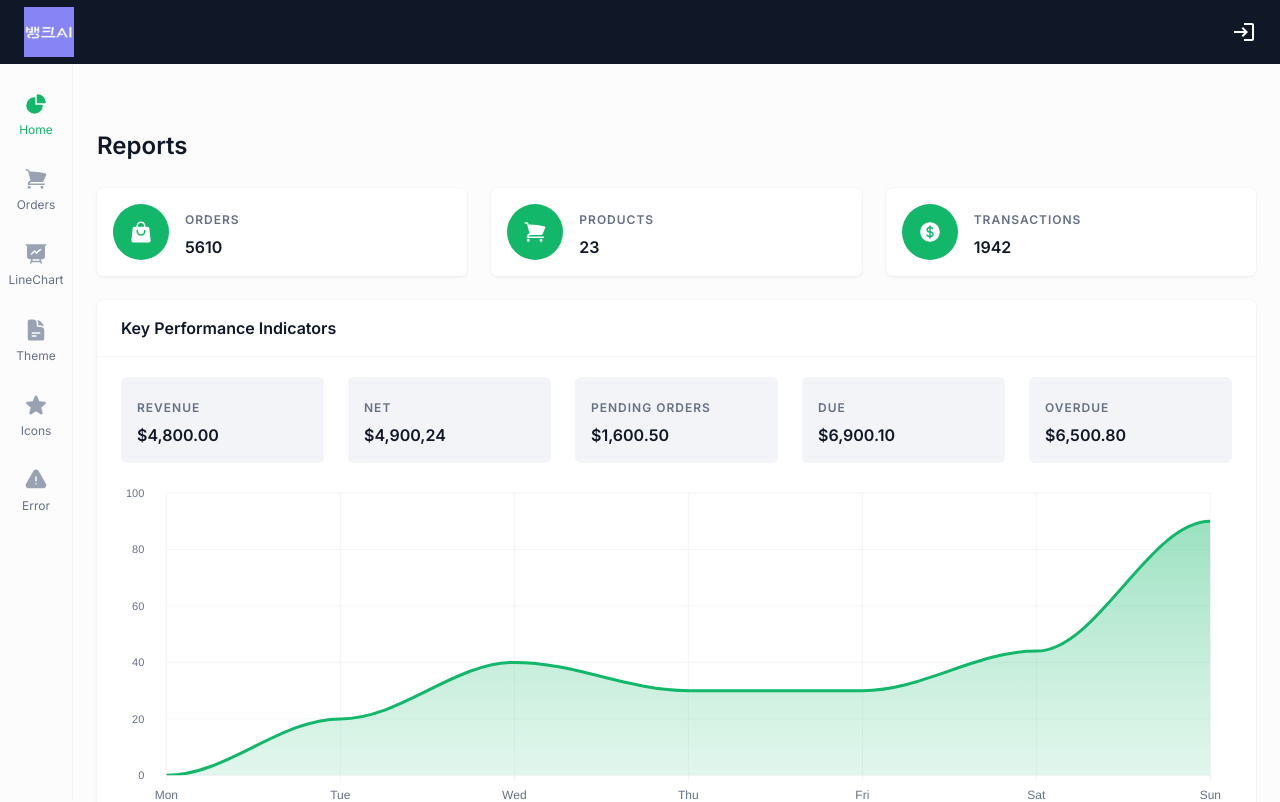
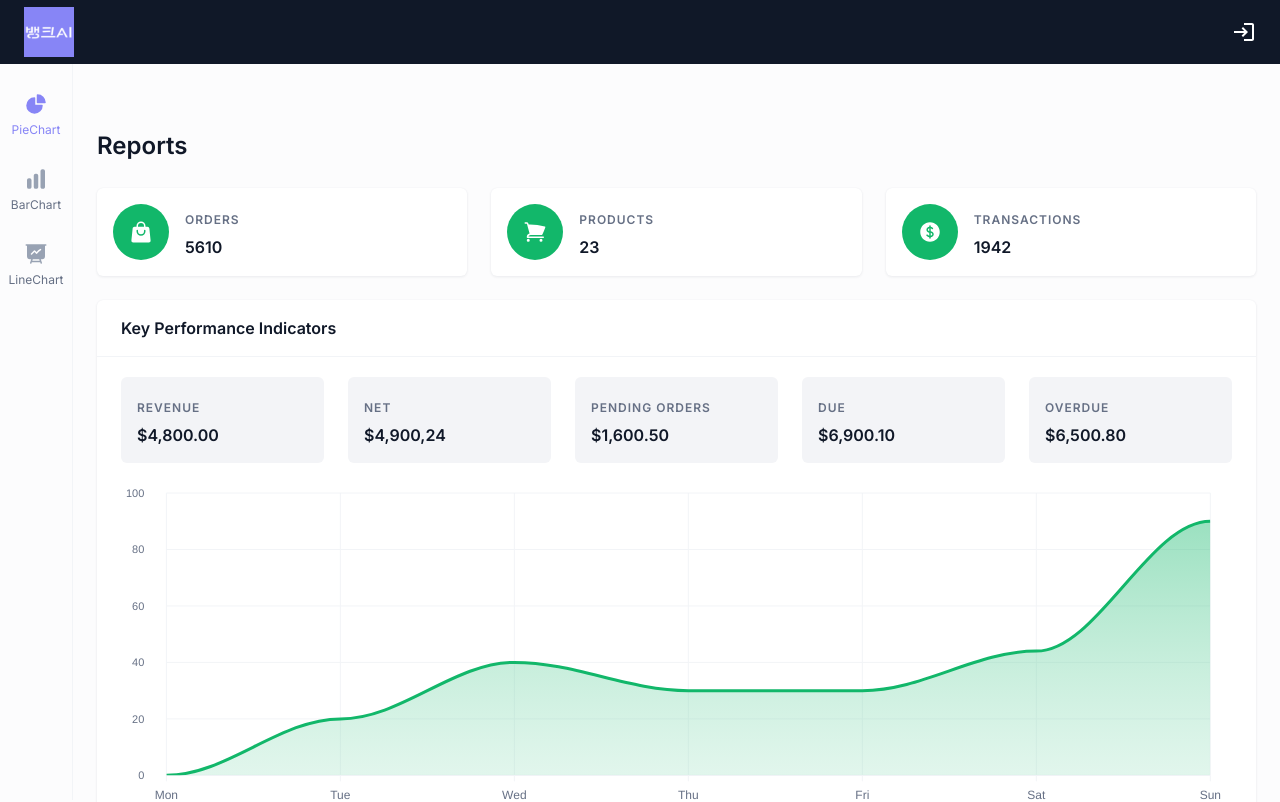
Before and after one commit to BangCrush/BankAI-Admin, a React (Create React App) app: page / in a window 1280 px wide. Shown: the top 802 px of the page. Built offline with nearby package versions, Linux system fonts and the light colour scheme.

Commit message:
[feat] side nav 수정

```diff
--- a/src/layouts/dashboard/config.js
+++ b/src/layouts/dashboard/config.js
@@ -1,9 +1,6 @@
 import ChartPieIcon from "@heroicons/react/24/solid/ChartPieIcon"
 import PresentationChartLineIcon from "@heroicons/react/24/solid/PresentationChartLineIcon"
-import DocumentTextIcon from "@heroicons/react/24/solid/DocumentTextIcon"
-import ExclamationTriangleIcon from "@heroicons/react/24/solid/ExclamationTriangleIcon"
-import ShoppingCartIcon from "@heroicons/react/24/solid/ShoppingCartIcon"
-import StarIcon from "@heroicons/react/24/solid/StarIcon"
+import ChartBarIcon from "@heroicons/react/24/solid/ChartBarIcon"
 import { SvgIcon } from '@mui/material';
 
 export const items = [
@@ -14,16 +11,16 @@ export const items = [
         <ChartPieIcon />
       </SvgIcon>
     ),
-    label: 'Home'
+    label: 'PieChart'
   },
   {
     href: '/orders',
     icon: (
       <SvgIcon>
-        <ShoppingCartIcon />
+        <ChartBarIcon />
       </SvgIcon>
     ),
-    label: 'Orders'
+    label: 'BarChart'
   },
   {
     href: '/line-chart',
@@ -33,32 +30,5 @@ export const items = [
       </SvgIcon>
     ),
     label: 'LineChart'
-  },
-  {
-    href: '/theme',
-    icon: (
-      <SvgIcon>
-        <DocumentTextIcon />
-      </SvgIcon>
-    ),
-    label: 'Theme'
-  },
-  {
-    href: '/icons',
-    icon: (
-      <SvgIcon>
-        <StarIcon />
-      </SvgIcon>
-    ),
-    label: 'Icons'
-  },
-  {
-    href: '/404',
-    icon: (
-      <SvgIcon>
-        <ExclamationTriangleIcon />
-      </SvgIcon>
-    ),
-    label: 'Error'
   }
 ];
--- a/src/layouts/dashboard/side-nav.js
+++ b/src/layouts/dashboard/side-nav.js
@@ -44,7 +44,7 @@ export const SideNav = () => {
               <ListItemIcon
                 sx={{
                   minWidth: 'auto',
-                  color: active ? 'primary.main' : 'neutral.400'
+                  color: active ? '#8785F6' : 'neutral.400'
                 }}
               >
                 {item.icon}
@@ -54,7 +54,7 @@ export const SideNav = () => {
                 primaryTypographyProps={{
                   variant: 'caption',
                   sx: {
-                    color: active ? 'primary.main' : 'text.secondary'
+                    color: active ? '#8785F6' : 'text.secondary'
                   }
                 }}
               />
```
